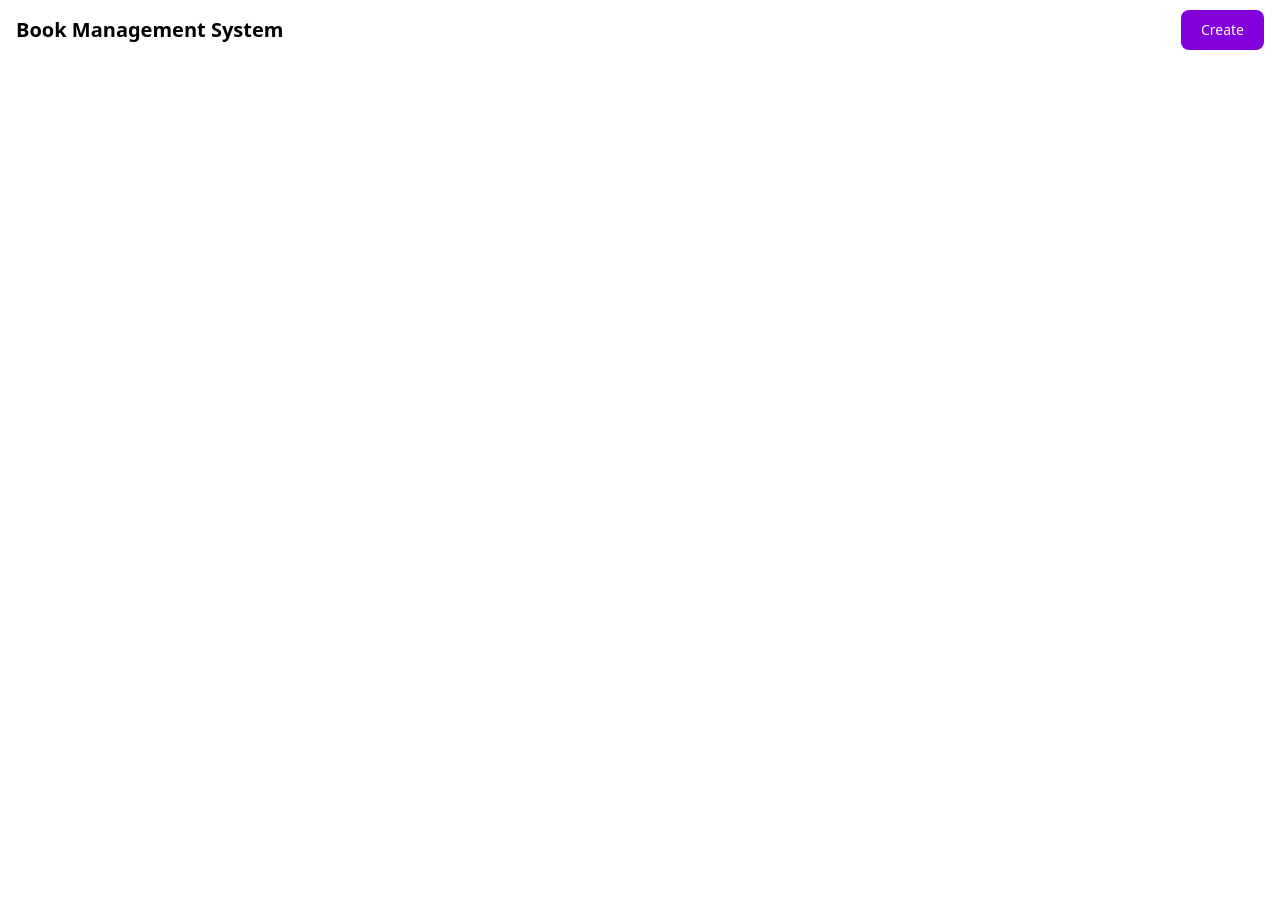
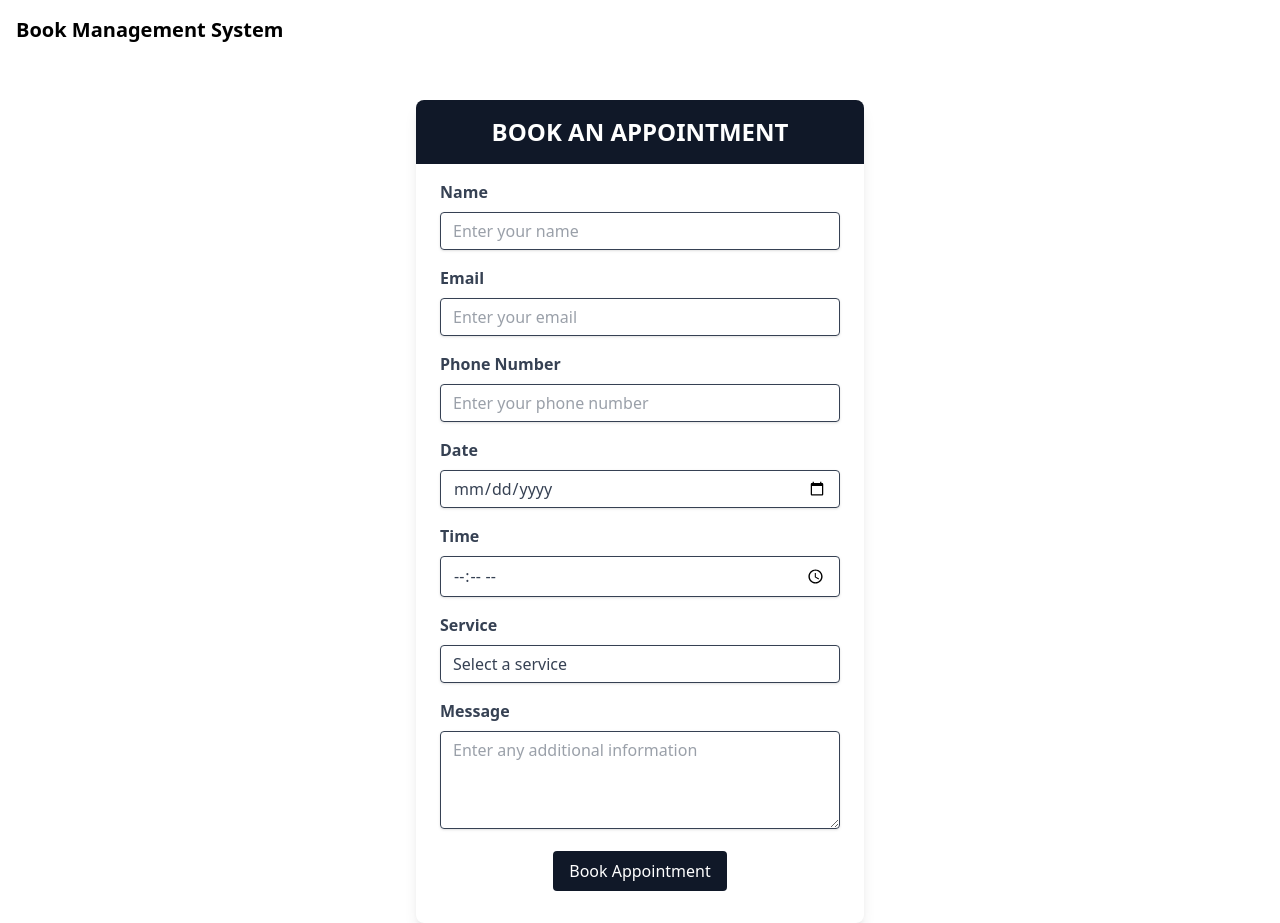
Before and after one commit to Aayushpradhan88-js/Full-Stack-SaaS-development-Course, a React (Vite) app in the folder Book-Management-System/client/: page /create in a window 1280 px wide. Before the commit the page ends 800 px from the top, so only its background shows below. Built offline with nearby package versions, Linux system fonts and the light colour scheme.

Commit message:
create page design

```diff
--- a/Book-Management-System/client/src/components/Button.jsx
+++ b/Book-Management-System/client/src/components/Button.jsx
@@ -3,7 +3,7 @@ import React from 'react'
 const Button = (props) => {
     return (
         <>
-        <span className='text-white bg-purple-700 hover:bg-purple-800 focus:ring-4 focus:ring-purple-300 font-medium rounded-lg text-sm px-4 lg:px-5 py-2 lg:py-2.5 sm:mr-2 lg:mr-0 dark:bg-purple-600 dark:hover:bg-purple-700 focus:outline-none dark:focus:ring-purple-800'>{props.title}</span>
+        <span className='text-white  focus:ring-4 focus:ring-purple-300 font-medium rounded-lg text-sm px-4 lg:px-5 py-2 lg:py-2.5 sm:mr-2 lg:mr-0  focus:outline-none '>{props.title}</span>
         </>
     )
 }
--- /dev/null
+++ b/Book-Management-System/client/src/components/Card.jsx
@@ -0,0 +1,50 @@
+import React from 'react'
+import { Link } from 'react-router-dom'
+
+const Card = () => {
+    return (
+        <Link to="/singlepage">
+            <div class="w-full max-w-sm bg-white border border-gray-200 rounded-lg shadow-sm dark:bg-gray-800 dark:border-gray-700">
+
+                    <img class="p-8 rounded-t-lg" src="https://flowbite.com/docs/images/products/apple-watch.png" alt="product image" />
+
+                <div class="px-5 pb-5">
+
+                        <h5 class="text-xl font-semibold tracking-tight text-gray-900 dark:text-white">Apple Watch Series 7 GPS, Aluminium Case, Starlight Sport</h5>
+
+                    <div class="flex items-center mt-2.5 mb-5">
+                        <div class="flex items-center space-x-1 rtl:space-x-reverse">
+                            <svg class="w-4 h-4 text-yellow-300" aria-hidden="true" xmlns="http://www.w3.org/2000/svg" fill="currentColor" viewBox="0 0 22 20">
+                                <path d="M20.924 7.625a1.523 1.523 0 0 0-1.238-1.044l-5.051-.734-2.259-4.577a1.534 1.534 0 0 0-2.752 0L7.365 5.847l-5.051.734A1.535 1.535 0 0 0 1.463 9.2l3.656 3.563-.863 5.031a1.532 1.532 0 0 0 2.226 1.616L11 17.033l4.518 2.375a1.534 1.534 0 0 0 2.226-1.617l-.863-5.03L20.537 9.2a1.523 1.523 0 0 0 .387-1.575Z" />
+                            </svg>
+                            <svg class="w-4 h-4 text-yellow-300" aria-hidden="true" xmlns="http://www.w3.org/2000/svg" fill="currentColor" viewBox="0 0 22 20">
+                                <path d="M20.924 7.625a1.523 1.523 0 0 0-1.238-1.044l-5.051-.734-2.259-4.577a1.534 1.534 0 0 0-2.752 0L7.365 5.847l-5.051.734A1.535 1.535 0 0 0 1.463 9.2l3.656 3.563-.863 5.031a1.532 1.532 0 0 0 2.226 1.616L11 17.033l4.518 2.375a1.534 1.534 0 0 0 2.226-1.617l-.863-5.03L20.537 9.2a1.523 1.523 0 0 0 .387-1.575Z" />
+                            </svg>
+                            <svg class="w-4 h-4 text-yellow-300" aria-hidden="true" xmlns="http://www.w3.org/2000/svg" fill="currentColor" viewBox="0 0 22 20">
+                                <path d="M20.924 7.625a1.523 1.523 0 0 0-1.238-1.044l-5.051-.734-2.259-4.577a1.534 1.534 0 0 0-2.752 0L7.365 5.847l-5.051.734A1.535 1.535 0 0 0 1.463 9.2l3.656 3.563-.863 5.031a1.532 1.532 0 0 0 2.226 1.616L11 17.033l4.518 2.375a1.534 1.534 0 0 0 2.226-1.617l-.863-5.03L20.537 9.2a1.523 1.523 0 0 0 .387-1.575Z" />
+                            </svg>
+                            <svg class="w-4 h-4 text-yellow-300" aria-hidden="true" xmlns="http://www.w3.org/2000/svg" fill="currentColor" viewBox="0 0 22 20">
+                                <path d="M20.924 7.625a1.523 1.523 0 0 0-1.238-1.044l-5.051-.734-2.259-4.577a1.534 1.534 0 0 0-2.752 0L7.365 5.847l-5.051.734A1.535 1.535 0 0 0 1.463 9.2l3.656 3.563-.863 5.031a1.532 1.532 0 0 0 2.226 1.616L11 17.033l4.518 2.375a1.534 1.534 0 0 0 2.226-1.617l-.863-5.03L20.537 9.2a1.523 1.523 0 0 0 .387-1.575Z" />
+                            </svg>
+                            <svg class="w-4 h-4 text-gray-200 dark:text-gray-600" aria-hidden="true" xmlns="http://www.w3.org/2000/svg" fill="currentColor" viewBox="0 0 22 20">
+                                <path d="M20.924 7.625a1.523 1.523 0 0 0-1.238-1.044l-5.051-.734-2.259-4.577a1.534 1.534 0 0 0-2.752 0L7.365 5.847l-5.051.734A1.535 1.535 0 0 0 1.463 9.2l3.656 3.563-.863 5.031a1.532 1.532 0 0 0 2.226 1.616L11 17.033l4.518 2.375a1.534 1.534 0 0 0 2.226-1.617l-.863-5.03L20.537 9.2a1.523 1.523 0 0 0 .387-1.575Z" />
+                            </svg>
+                        </div>
+                        <span class="bg-blue-100 text-blue-800 text-xs font-semibold px-2.5 py-0.5 rounded-sm dark:bg-blue-200 dark:text-blue-800 ms-3">5.0</span>
+                    </div>
+                    <div class="flex items-center justify-between">
+                        <span class="text-3xl font-bold text-gray-900 dark:text-white">$599</span>
+                        <button class="button">
+                            <span class="label">+ Add to card</span>
+                            <span class="gradient-container">
+                                <span class="gradient"></span>
+                            </span>
+                        </button>
+                    </div>
+                </div>
+            </div>
+        </Link>
+    )
+}
+
+export default Card
--- a/Book-Management-System/client/src/pages/CreatePage.jsx
+++ b/Book-Management-System/client/src/pages/CreatePage.jsx
@@ -3,8 +3,72 @@ import NavBar from '../components/NavBar'
 
 const CreatePage = () => {
   return (
-        <>
-     <NavBar/>
+    <>
+      <NavBar />
+
+      {/* code */}
+
+      <div className="max-w-md mx-auto mt-10 bg-white shadow-lg rounded-lg overflow-hidden">
+        <div className="text-2xl py-4 px-6 bg-gray-900 text-white text-center font-bold uppercase">
+          Book an Appointment
+        </div>
+        <form className="py-4 px-6" action method="POST">
+          <div className="mb-4">
+            <label className="block text-gray-700 font-bold mb-2" htmlFor="name">
+              Name
+            </label>
+            <input className="shadow appearance-none border rounded w-full py-2 px-3 text-gray-700 leading-tight focus:outline-none focus:shadow-outline" id="name" type="text" placeholder="Enter your name" />
+          </div>
+          <div className="mb-4">
+            <label className="block text-gray-700 font-bold mb-2" htmlFor="email">
+              Email
+            </label>
+            <input className="shadow appearance-none border rounded w-full py-2 px-3 text-gray-700 leading-tight focus:outline-none focus:shadow-outline" id="email" type="email" placeholder="Enter your email" />
+          </div>
+          <div className="mb-4">
+            <label className="block text-gray-700 font-bold mb-2" htmlFor="phone">
+              Phone Number
+            </label>
+            <input className="shadow appearance-none border rounded w-full py-2 px-3 text-gray-700 leading-tight focus:outline-none focus:shadow-outline" id="phone" type="tel" placeholder="Enter your phone number" />
+          </div>
+          <div className="mb-4">
+            <label className="block text-gray-700 font-bold mb-2" htmlFor="date">
+              Date
+            </label>
+            <input className="shadow appearance-none border rounded w-full py-2 px-3 text-gray-700 leading-tight focus:outline-none focus:shadow-outline" id="date" type="date" placeholder="Select a date" />
+          </div>
+          <div className="mb-4">
+            <label className="block text-gray-700 font-bold mb-2" htmlFor="time">
+              Time
+            </label>
+            <input className="shadow appearance-none border rounded w-full py-2 px-3 text-gray-700 leading-tight focus:outline-none focus:shadow-outline" id="time" type="time" placeholder="Select a time" />
+          </div>
+          <div className="mb-4">
+            <label className="block text-gray-700 font-bold mb-2" htmlFor="service">
+              Service
+            </label>
+            <select className="shadow appearance-none border rounded w-full py-2 px-3 text-gray-700 leading-tight focus:outline-none focus:shadow-outline" id="service" name="service">
+              <option value>Select a service</option>
+              <option value="haircut">Haircut</option>
+              <option value="coloring">Coloring</option>
+              <option value="styling">Styling</option>
+              <option value="facial">Facial</option>
+            </select>
+          </div>
+          <div className="mb-4">
+            <label className="block text-gray-700 font-bold mb-2" htmlFor="message">
+              Message
+            </label>
+            <textarea className="shadow appearance-none border rounded w-full py-2 px-3 text-gray-700 leading-tight focus:outline-none focus:shadow-outline" id="message" rows={4} placeholder="Enter any additional information" defaultValue={""} />
+          </div>
+          <div className="flex items-center justify-center mb-4">
+            <button className="bg-gray-900 text-white py-2 px-4 rounded hover:bg-gray-800 focus:outline-none focus:shadow-outline" type="submit">
+              Book Appointment
+            </button>
+          </div>
+        </form>
+      </div>
+
     </>
   )
 }
--- a/Book-Management-System/client/src/pages/HomePage.jsx
+++ b/Book-Management-System/client/src/pages/HomePage.jsx
@@ -1,11 +1,19 @@
 import React from 'react'
 import NavBar from '../components/NavBar'
+import Card from '../components/Card'
 
 
 const HomePage = () => {
   return (
     <>
-     <NavBar/>
+      <NavBar />
+      <div className='flex flex-wrap'>
+
+        <Card />
+        <Card />
+        <Card />
+        <Card />
+      </div>
     </>
   )
 }
--- a/Book-Management-System/client/src/pages/SinglePage.jsx
+++ b/Book-Management-System/client/src/pages/SinglePage.jsx
@@ -1,10 +1,32 @@
 import React from 'react'
 import NavBar from '../components/NavBar'
+import Card from '../components/Card'
+import Button from '../components/Button'
+import { Link } from 'react-router-dom'
 
 const SinglePage = () => {
   return (
-       <>
-     <NavBar/>
+    <>
+      <NavBar />
+      <Link to="/">
+        <div className='mt-4 flex  bg-red-400'>
+          <Button title="Back to home" />
+        </div>
+      </Link>
+      <div className='mt-5 ml-150'>
+        <Card />
+        <div className='mt-3 flex gap-x-2 ml-60'>
+          <Link to="/edit">
+            <div className='bg-green-400 flex rounded-lg dark:hover:bg-green-700 dark:focus:ring-green-900 '>
+              <Button title="edit" />
+            </div>
+          </Link>
+          <div className='bg-red-600 flex rounded-lg dark:focus:ring-red-800 dark:hover:bg-red-700'>
+            <Button title="delete" />
+          </div>
+
+        </div>
+      </div>
     </>
   )
 }
```
